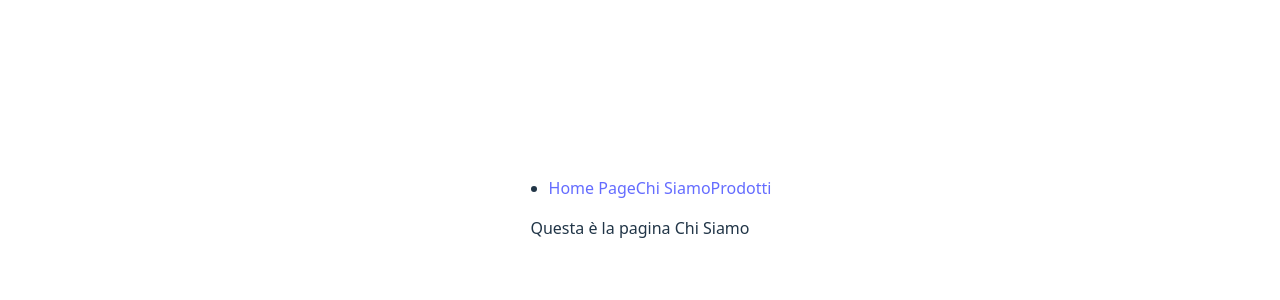
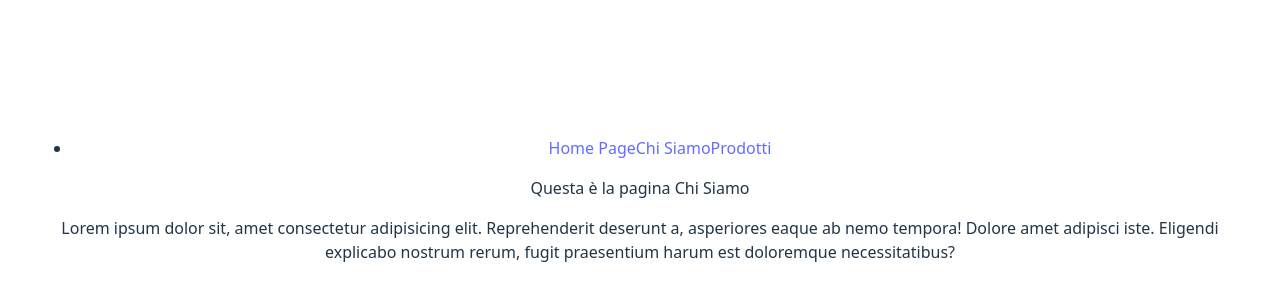
Before and after one commit to ilenia-agnolon/react-router, a React (Vite) app: page /chi-siamo in a window 1280 px wide. Shown: the part 200-500 px from the top of the page. Built offline with nearby package versions, Linux system fonts and the light colour scheme.

Commit message:
sistemata struttura delle pagine e navbar fissa: - spostata MainNavBar.jsx solo in App.jsx per renderla visibile in tutte le pagine - testata corretta navigazione con navbar sempre visibile su localhost

```diff
--- a/src/components/MainNavBar.jsx
+++ b/src/components/MainNavBar.jsx
@@ -1,4 +1,11 @@
 import { Link, NavLink } from "react-router-dom";
+
+//dati menù
+const links = [
+  { path: "/", label: "Home" },
+  { path: "/chi-siamo", label: "Chi Siamo" },
+  { path: "/prodotti", label: "Prodotti" },
+];
 
 const MainNavBar = () => {
   return (
--- a/src/pages/ChiSiamo.jsx
+++ b/src/pages/ChiSiamo.jsx
@@ -1,5 +1,15 @@
 const ChiSiamo = () => {
-  return <div>Questa è la pagina Chi Siamo</div>;
+  return (
+    <>
+      <div>Questa è la pagina Chi Siamo</div>
+      <p>
+        Lorem ipsum dolor sit, amet consectetur adipisicing elit. Reprehenderit
+        deserunt a, asperiores eaque ab nemo tempora! Dolore amet adipisci iste.
+        Eligendi explicabo nostrum rerum, fugit praesentium harum est doloremque
+        necessitatibus?
+      </p>
+    </>
+  );
 };
 
 export default ChiSiamo;
--- a/src/pages/HomePage.jsx
+++ b/src/pages/HomePage.jsx
@@ -1,5 +1,9 @@
 const HomePage = () => {
-  return <div>Questa è la HomePage</div>;
+  return (
+    <>
+      <div>Questa è la HomePage</div>
+    </>
+  );
 };
 
 export default HomePage;
--- a/src/pages/Prodotti.jsx
+++ b/src/pages/Prodotti.jsx
@@ -1,5 +1,9 @@
 const Prodotti = () => {
-  return <div>Questa è la pagina prodotti</div>;
+  return (
+    <>
+      <div>Questa è la pagina prodotti</div>
+    </>
+  );
 };
 
 export default Prodotti;
```
